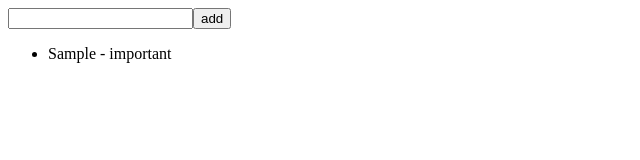
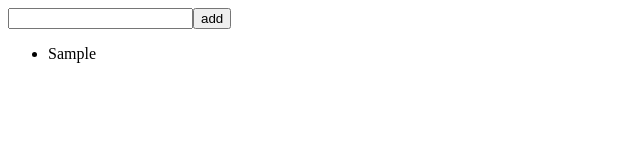
Before and after one commit to danutdotrar/FSO-recap, a React (Vite) app in the folder part6/courseinfo/: page / in a window 1280 px wide. Both pictures are taken after typing "Sample" into the empty fields and a click on the button "add". Shown: the top 160 px of the page, without its empty margins (0-640 px from the left). Built offline with nearby package versions, Linux system fonts and the light colour scheme.

Commit message:
Refactor redux courseinfo a

```diff
--- a/part6/courseinfo/package.json
+++ b/part6/courseinfo/package.json
@@ -13,6 +13,7 @@
     "dependencies": {
         "react": "^18.2.0",
         "react-dom": "^18.2.0",
+        "react-redux": "^9.1.2",
         "redux": "^5.0.1"
     },
     "devDependencies": {
--- a/part6/courseinfo/src/App.jsx
+++ b/part6/courseinfo/src/App.jsx
@@ -1,7 +1,21 @@
-import { useState } from "react";
+import { useSelector, useDispatch } from "react-redux";
+import { createNote, toggleImportanceOf } from "./reducers/noteReducer";
+import NewNote from "./components/NewNote";
+import Notes from "./components/Notes";
 
-function App() {
-    return <></>;
-}
+// App
+const App = () => {
+    const dispatch = useDispatch();
+    const notes = useSelector((state) => state);
+
+    return (
+        <>
+            <div>
+                <NewNote />
+                <Notes />
+            </div>
+        </>
+    );
+};
 
 export default App;
--- /dev/null
+++ b/part6/courseinfo/src/components/NewNote.jsx
@@ -0,0 +1,26 @@
+import React from "react";
+import { useDispatch } from "react-redux";
+import { createNote } from "../reducers/noteReducer";
+
+const NewNote = () => {
+    const dispatch = useDispatch();
+
+    const addNote = (event) => {
+        event.preventDefault();
+
+        const content = event.target.note.value;
+        event.target.note.value = "";
+        dispatch(createNote(content));
+    };
+
+    return (
+        <div>
+            <form onSubmit={addNote}>
+                <input name="note" />
+                <button type="submit">add</button>
+            </form>
+        </div>
+    );
+};
+
+export default NewNote;
--- /dev/null
+++ b/part6/courseinfo/src/components/Notes.jsx
@@ -0,0 +1,31 @@
+import React from "react";
+import { useSelector, useDispatch } from "react-redux";
+import { toggleImportanceOf } from "../reducers/noteReducer";
+
+const Note = ({ note, handleClick }) => {
+    return (
+        <li onClick={handleClick}>
+            {note.content}
+            <strong>{note.important ? " important" : ""}</strong>
+        </li>
+    );
+};
+
+const Notes = () => {
+    const dispatch = useDispatch();
+    const notes = useSelector((state) => state);
+
+    return (
+        <ul>
+            {notes.map((note) => (
+                <Note
+                    key={note.id}
+                    note={note}
+                    handleClick={() => dispatch(toggleImportanceOf(note.id))}
+                />
+            ))}
+        </ul>
+    );
+};
+
+export default Notes;
--- a/part6/courseinfo/src/main.jsx
+++ b/part6/courseinfo/src/main.jsx
@@ -2,22 +2,11 @@ import React from "react";
 import ReactDOM from "react-dom/client";
 
 import { createStore } from "redux";
+import App from "./App";
 
 // // un reducer are ca parametrii state-ul curent si o actiune
 // // a reducer is a function with a state and a action as parameters, and has defined some actions that returns a new state
 // // a reducer need to be used as a parameter to createStore/configureStore to be used
-// const counterReducer = (state = 0, action) => {
-//     switch (action.type) {
-//         case "INCREMENT":
-//             return state + 1;
-//         case "DECREMENT":
-//             return state - 1;
-//         case "ZERO":
-//             return 0;
-//         default:
-//             return state;
-//     }
-// };
 
 // // reducer trebuie folosit ca parametru pentru createStore
 // // store-ul foloseste reducer-ul pentru a gestiona actiunile, care sunt trimise catre store cu metoda dispatch({type: 'nume actiune din reducer'})
@@ -30,88 +19,13 @@ import { createStore } from "redux";
 // //     console.log(storeNow);
 // // });
 
-// const App = () => {
-//     return (
-//         <div>
-//             <div>{store.getState()}</div>
-//             <button onClick={() => store.dispatch({ type: "INCREMENT" })}>
-//                 plus
-//             </button>
-
-//             <button onClick={() => store.dispatch({ type: "ZERO" })}>
-//                 zero
-//             </button>
-
-//             <button onClick={() => store.dispatch({ type: "DECREMENT" })}>
-//                 minus
-//             </button>
-//         </div>
-//     );
-// };
-
-import { noteReducer } from "./reducers/noteReducer";
+import noteReducer from "./reducers/noteReducer";
+import { Provider } from "react-redux";
 
 const store = createStore(noteReducer);
 
-const root = ReactDOM.createRoot(document.getElementById("root"));
-
-// App
-const generateId = () => Number((Math.random() * 1000000).toFixed(0));
-
-const App = () => {
-    const storeData = store.getState();
-
-    const addNote = (event) => {
-        event.preventDefault();
-
-        const content = event.target.note.value;
-        event.target.note.value = "";
-        store.dispatch({
-            type: "NEW_NOTE",
-            payload: {
-                content,
-                important: true,
-                id: generateId(),
-            },
-        });
-    };
-
-    const toggleImportance = (id) => {
-        store.dispatch({
-            type: "TOGGLE_IMPORTANCE",
-            payload: { id },
-        });
-    };
-
-    return (
-        <>
-            <div>
-                <form onSubmit={addNote}>
-                    <input name="note" />
-                    <button type="submit">add</button>
-                </form>
-                <ul>
-                    {storeData.map((note) => (
-                        <li
-                            key={note.id}
-                            onClick={() => toggleImportance(note.id)}
-                        >
-                            {note.content}{" "}
-                            {note.important ? " - important" : ""}
-                        </li>
-                    ))}
-                </ul>
-            </div>
-        </>
-    );
-};
-
-// create a function to render the app and use it in the store.subscribe
-const renderApp = () => {
-    root.render(<App />);
-};
-
-// first render of the app
-renderApp();
-// re-render the app everytime an action is sent to the store with the method store.dispatch({type: 'action name'})
-store.subscribe(renderApp);
+ReactDOM.createRoot(document.getElementById("root")).render(
+    <Provider store={store}>
+        <App />
+    </Provider>
+);
--- a/part6/courseinfo/src/reducers/noteReducer.js
+++ b/part6/courseinfo/src/reducers/noteReducer.js
@@ -28,4 +28,26 @@ const noteReducer = (state = [], action) => {
     }
 };
 
-export { noteReducer };
+const generateId = () => Number((Math.random() * 1000000).toFixed(0));
+
+export const createNote = (content) => {
+    return {
+        type: "NEW_NOTE",
+        payload: {
+            content,
+            important: false,
+            id: generateId(),
+        },
+    };
+};
+
+export const toggleImportanceOf = (id) => {
+    return {
+        type: "TOGGLE_IMPORTANCE",
+        payload: {
+            id,
+        },
+    };
+};
+
+export default noteReducer;
```
Also changed, not shown: 2 other files (tests, documents, lock files or other folders).
